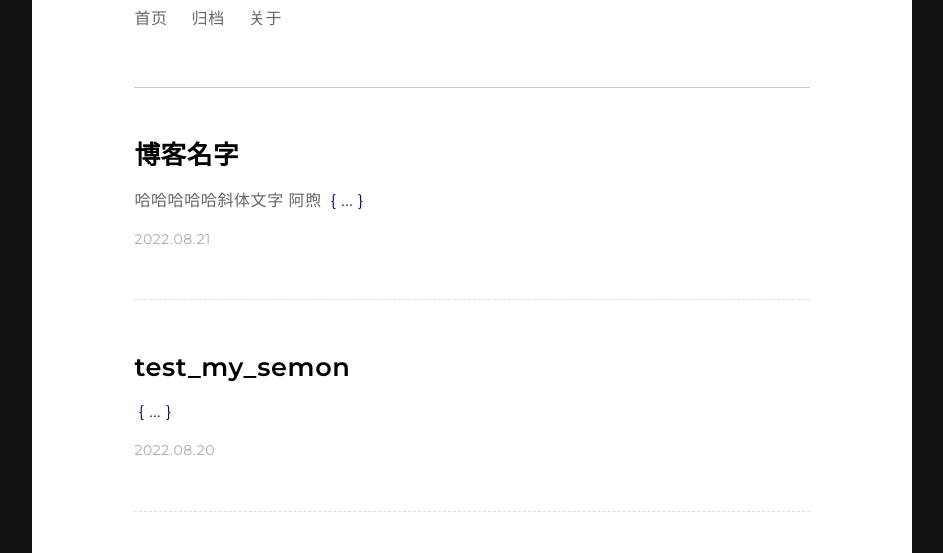
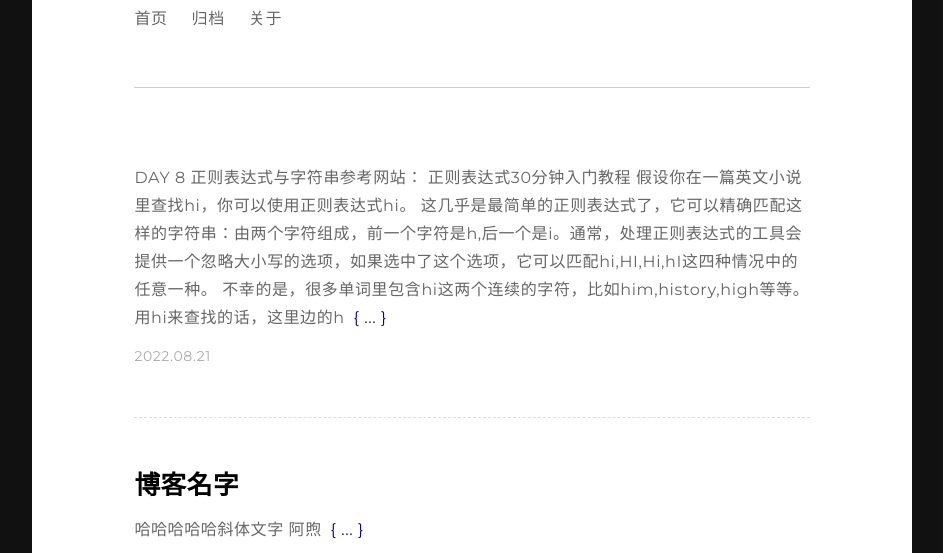
Before and after one commit to Semonlkf/Semonlkf.github.io, a plain HTML site: page index.html in a window 1280 px wide. Shown: the part 192-745 px from the top of the page, without its empty margins (168-1111 px from the left). Drawn offline with Linux system fonts and the light colour scheme.

Commit message:
Site updated: 2022-08-21 20:43:42

```diff
--- a/index.html
+++ b/index.html
@@ -36,6 +36,19 @@
 </div>
 
                 <div class="post-list">
+
+    <div class="post">
+        <a class="post-title" href="/2022/08/21/DAY%208%20%E6%AD%A3%E5%88%99%E8%A1%A8%E8%BE%BE%E5%BC%8F%E4%B8%8E%E5%AD%97%E7%AC%A6%E4%B8%B2%20/"></a>
+        <div class="post-except">
+            DAY 8 正则表达式与字符串参考网站：
+正则表达式30分钟入门教程
+假设你在一篇英文小说里查找hi，你可以使用正则表达式hi。
+这几乎是最简单的正则表达式了，它可以精确匹配这样的字符串：由两个字符组成，前一个字符是h,后一个是i。通常，处理正则表达式的工具会提供一个忽略大小写的选项，如果选中了这个选项，它可以匹配hi,HI,Hi,hI这四种情况中的任意一种。
+不幸的是，很多单词里包含hi这两个连续的字符，比如him,history,high等等。用hi来查找的话，这里边的h
+            <a class="read-more" href="/2022/08/21/DAY%208%20%E6%AD%A3%E5%88%99%E8%A1%A8%E8%BE%BE%E5%BC%8F%E4%B8%8E%E5%AD%97%E7%AC%A6%E4%B8%B2%20/"> ... </a>
+        </div>
+        <div class="post-date">2022.08.21</div>
+    </div>
 
     <div class="post">
         <a class="post-title" href="/2022/08/21/%E5%8D%9A%E5%AE%A2%E5%90%8D%E5%AD%97/">博客名字</a>
```
Also changed, not shown: archives/2022/08/index.html (+8 -0 lines), archives/2022/index.html (+8 -0 lines), archives/index.html (+8 -0 lines).
